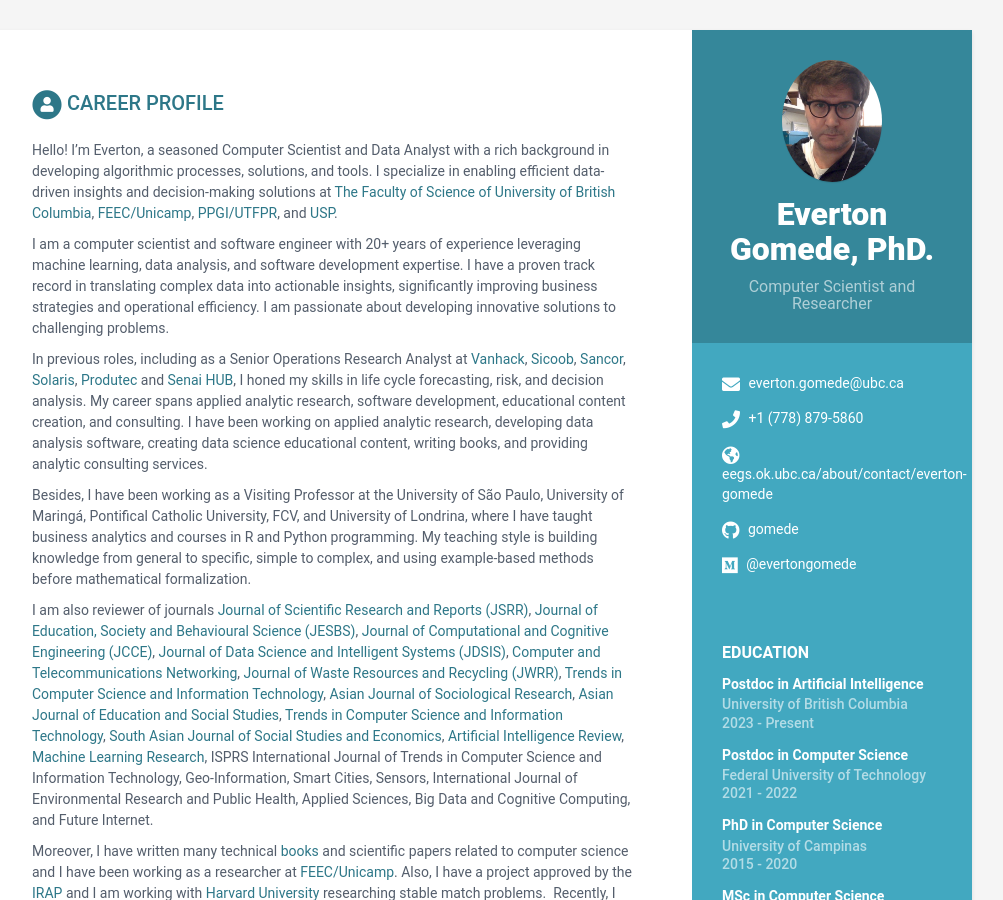
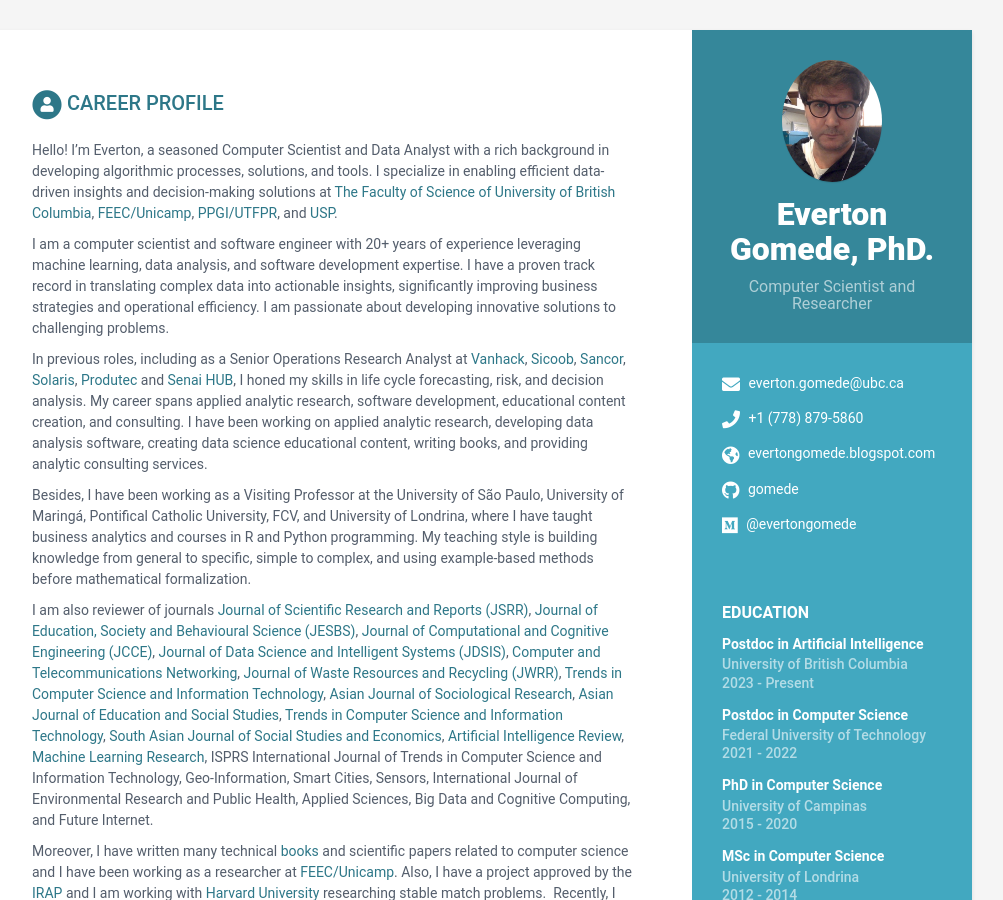
Before and after one commit to gomede/gomede.github.io, a Jekyll site: the page built from index.html, in a window 1280 px wide and 900 px high. Shown: the whole window, without its empty margins (168-1171 px from the left). Built offline with Jekyll 4.4.1, drawn with Linux system fonts in a browser that asks for light colours.

Commit message:
Update data.yml

```diff
--- a/_data/data.yml
+++ b/_data/data.yml
@@ -17,7 +17,6 @@
     email: everton.gomede@ubc.ca
     phone: +1 (778) 879-5860
     website: evertongomede.blogspot.com #do not add http://
-    website: eegs.ok.ubc.ca/about/contact/everton-gomede #do not add http://
     orcid: 0000-0003-4839-9017
     github: gomede
     researcherID: V-3905-2019
```
